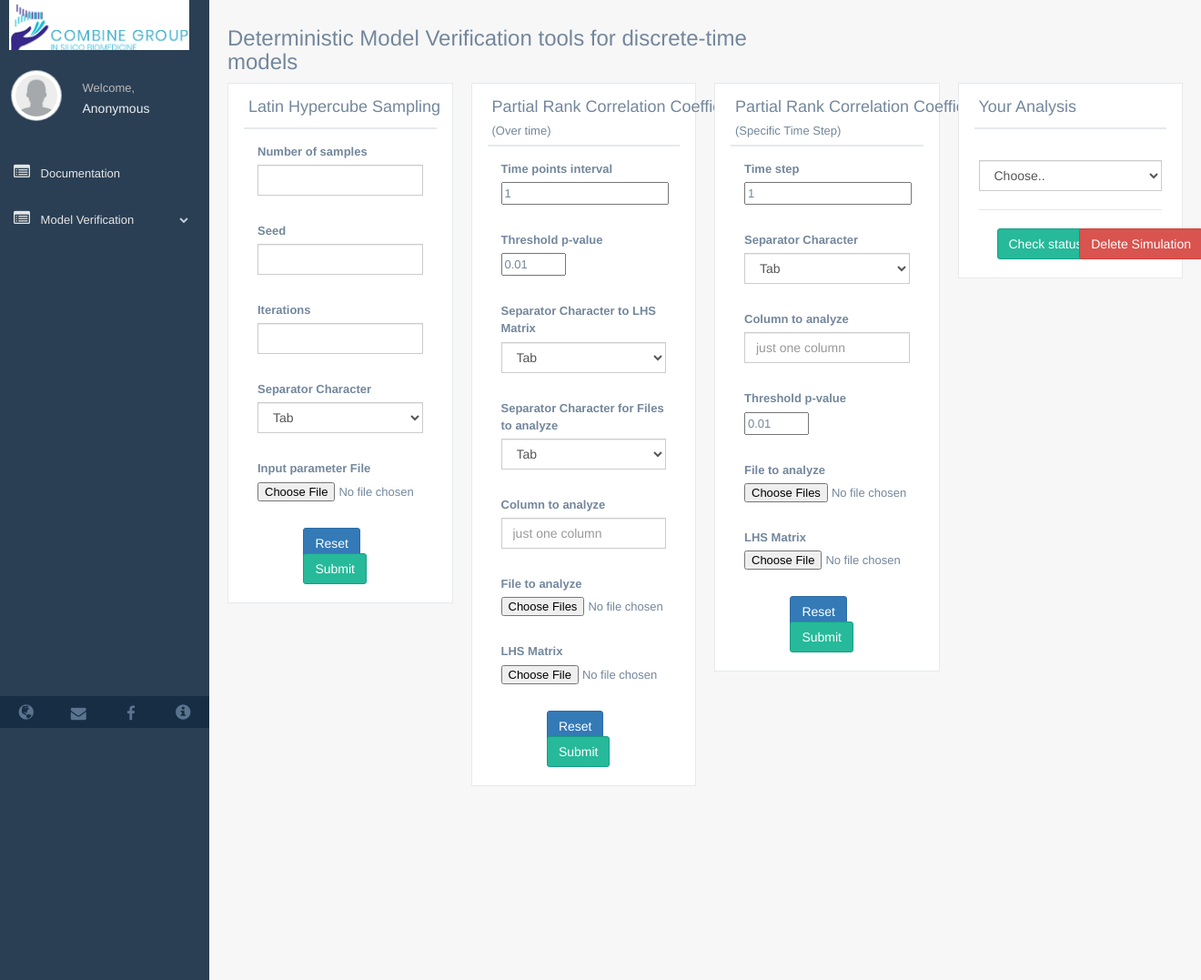
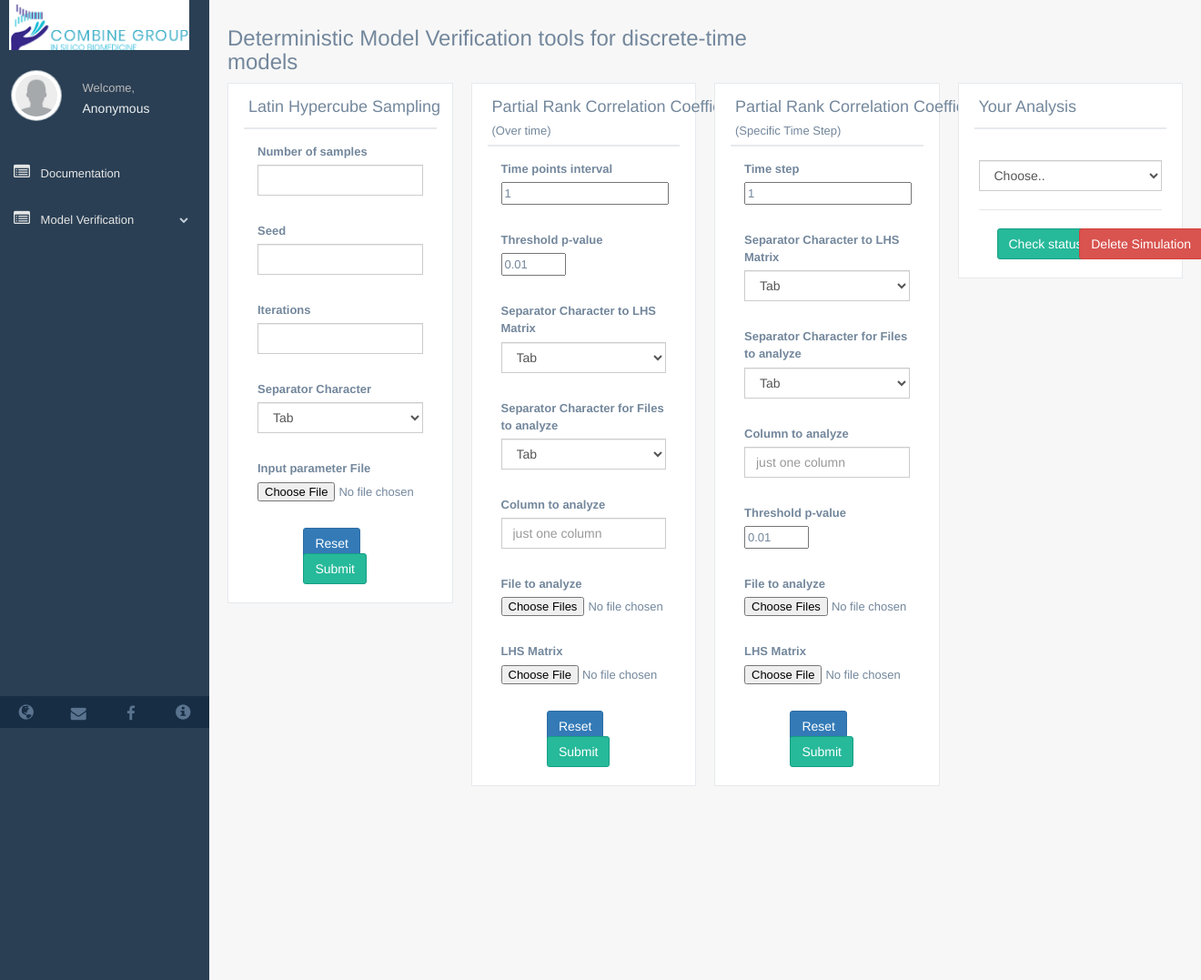
Before and after one commit to COMBINE-Group/docker_verify, a Django app: page /verify_lhs-prcc/ in a window 1320 px wide. Shown: the top 1077 px of the page at 91% size. Run offline with Django 3.2, Linux system fonts and the light colour scheme; some libraries are stand-ins or nearby versions.

Commit message:
add the possibility to add more than 1 files for PRCC specific time step

```diff
--- a/verify/static/js/function_verify_lhs_prcc.js
+++ b/verify/static/js/function_verify_lhs_prcc.js
@@ -178,7 +178,8 @@ $(document).ready(function () {
 
         let timeStep = $("#time_step").val()
         let threshold_pvalue = $("#threshold_pvalue_specific_ts").val()
-        let char_sep = $('select[name=sep_prcc_specific_ts]').val();
+        let sep_for_lhs = $('select[name=sep_prcc_for_lhs_matrix_specific_ts]').val();
+        let sep_for_files = $('select[name=sep_prcc_for_files_specific_ts]').val();
         let col = $('#column_select_prcc_specific_ts').val();
         let fileInput = $("#file_input_specific_ts")
         let fileMatrixLhs = $("#file_matrix_lhs_specific_ts")
@@ -199,7 +200,8 @@ $(document).ready(function () {
             data.append("name_analysis", name_analysis[2])
             data.append("timeStep", timeStep)
             data.append("pvalue", threshold_pvalue)
-            data.append("sep", char_sep)
+            data.append("sep_for_lhs", sep_for_lhs)
+            data.append("sep_for_files", sep_for_files)
             data.append("col", col)
 
             swal({
--- a/verify/templates/verify/verify_lhs_prcc_gen.html
+++ b/verify/templates/verify/verify_lhs_prcc_gen.html
@@ -224,10 +224,25 @@
                                 <br/>
                                 <div class="form-group">
                                     <div class="col-md-12 col-sm-12 col-xs-12">
-                                        <label>Separator Character </label>
+                                        <label>Separator Character to LHS Matrix</label>
                                     </div>
                                     <div class="col-md-12 col-sm-12 col-xs-12">
-                                        <select name="sep_prcc_specific_ts" class="form-control" required>
+                                        <select name="sep_prcc_for_lhs_matrix_specific_ts" class="form-control" required>
+                                            <option value="tab">Tab</option>
+                                            <option value="comma">Comma</option>
+                                            <option value="semicol">Semicolon</option>
+                                            <option value="space">Space</option>
+                                        </select>
+                                    </div>
+                                </div>
+                                <br/>
+
+                                <div class="form-group">
+                                    <div class="col-md-12 col-sm-12 col-xs-12">
+                                        <label>Separator Character for Files to analyze </label>
+                                    </div>
+                                    <div class="col-md-12 col-sm-12 col-xs-12">
+                                        <select name="sep_prcc_for_files_specific_ts" class="form-control" required>
                                             <option value="tab">Tab</option>
                                             <option value="comma">Comma</option>
                                             <option value="semicol">Semicolon</option>
--- a/verify/views.py
+++ b/verify/views.py
@@ -378,7 +378,7 @@ def prcc_analysis(request):
 
 def prcc_analysis_specific_ts(request):
     if request.method == 'POST':
-        if len(request.FILES.getlist('file_input')) == 1 and len(request.FILES.getlist('file_matrix_lhs')) == 1:
+        if len(request.FILES.getlist('file_input')) > 1 and len(request.FILES.getlist('file_matrix_lhs')) == 1:
             if check_content_type(request.FILES.getlist('file_input'), 'text/csv,application/octet-stream') and \
                     check_content_type(request.FILES.getlist('file_matrix_lhs'), 'text/csv,application/octet-stream'):
 
@@ -389,12 +389,29 @@ def prcc_analysis_specific_ts(request):
 
                 path_sim = create_simulation_folder(settings.MEDIA_DIR_VERIFY, 'Anonymous',
                                                     request.POST['name_analysis'])
-                sep = get_sep(request.POST['sep'])
+                sep_for_lhs = get_sep(request.POST['sep_for_lhs'])
+                sep_for_files = get_sep(request.POST['sep_for_files'])
+
                 matrix_from_output = save_files(request.FILES.getlist('file_input'), path_sim)
                 matrix_lhs = save_files(request.FILES.getlist('file_matrix_lhs'), path_sim)
 
-                lhs_matrix = pd.read_csv(matrix_lhs[0], sep=sep)
-                matrix_output = pd.read_csv(matrix_from_output[0], sep=sep)
+                lhs_matrix = pd.read_csv(matrix_lhs[0], sep=sep_for_lhs)
+
+                ll = []
+                df = pd.read_csv(matrix_from_output[0], sep=sep_for_files, usecols=[0, col], engine='c',
+                                 na_filter=False,
+                                 low_memory=False, header=None)
+                ll.append(df)
+                for i in range(1, len(matrix_from_output)):
+                    df = pd.read_csv(matrix_from_output[i], sep=sep_for_files, usecols=[col], engine='c',
+                                     na_filter=False,
+                                     low_memory=False, header=None)
+                    ll.append(df)
+
+                matrix_output = pd.concat(ll, axis=1, ignore_index=True)
+
+                # matrix_output = pd.read_csv(matrix_from_output[0], sep=sep)
+
                 plot_file, status = run_prcc_specific_ts(lhs_matrix, matrix_output, path_sim, request)
 
                 # if status is True, than the PDF is not empty
```
